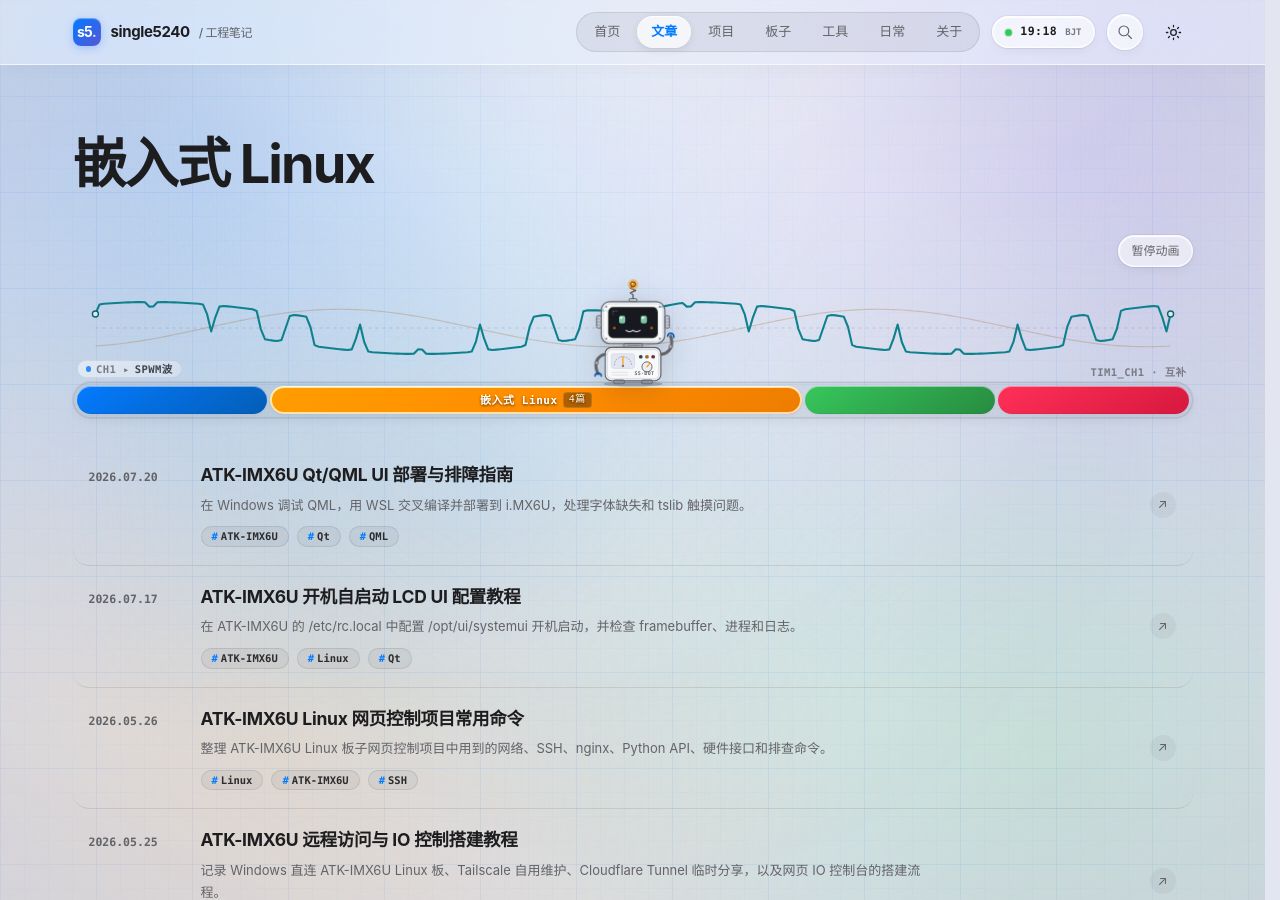
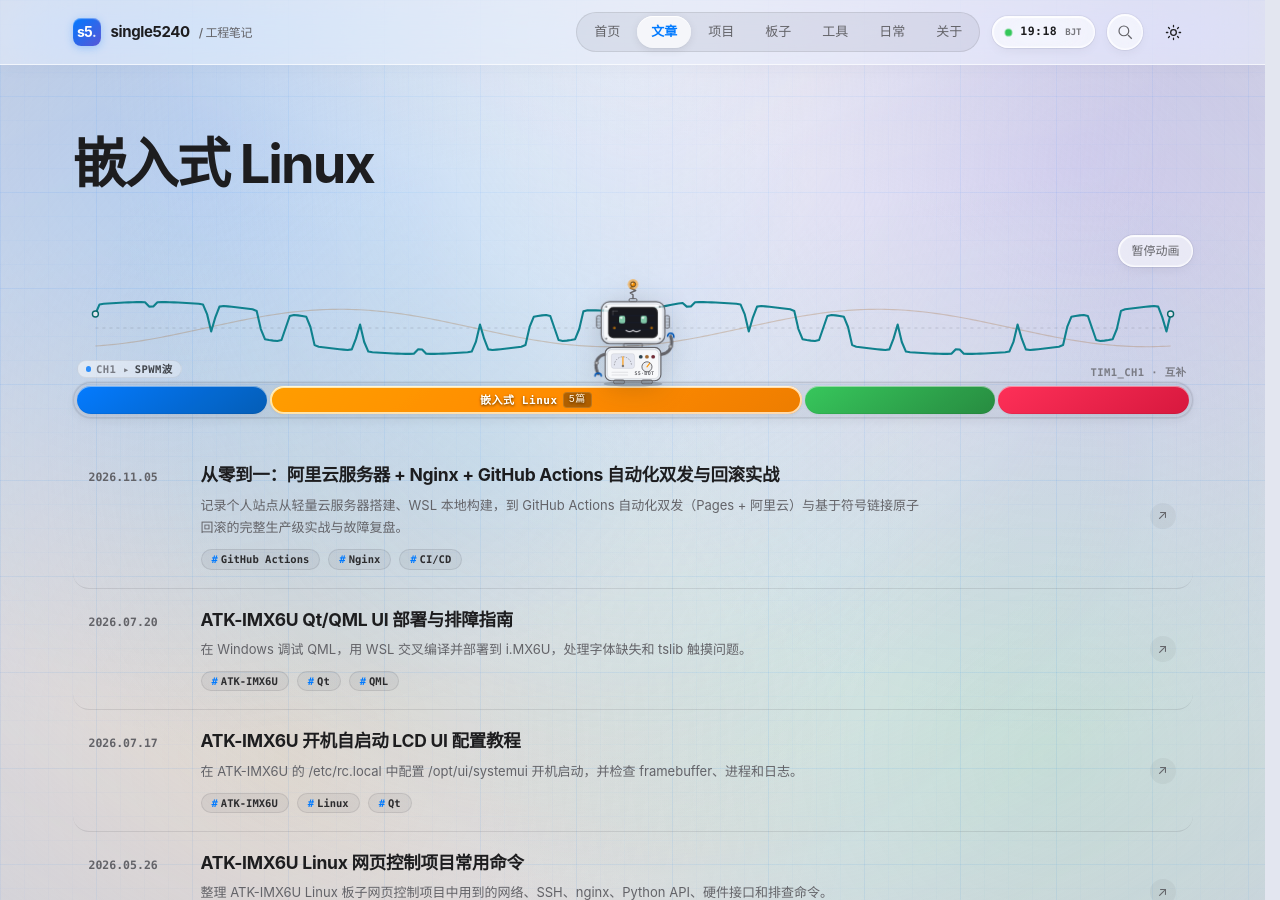
Before and after one commit to single5240/single5240.github.io, a Jekyll site: the page built from topics/linux.html, in a window 1280 px wide and 900 px high. Built offline with Jekyll 4.4.1, drawn with Linux system fonts in a browser that asks for light colours; part of the change alters nothing that is shown.

Commit message:
feat(articles): 新增《从零到一：阿里云服务器 + Nginx + GitHub Actions 自动化双发与回滚实战》

````diff
--- /dev/null
+++ b/_articles/aliyun-nginx-github-actions-dual-deploy.md
@@ -0,0 +1,592 @@
+---
+layout: article
+title: "从零到一：阿里云服务器 + Nginx + GitHub Actions 自动化双发与回滚实战"
+description: "记录个人站点从轻量云服务器搭建、WSL 本地构建，到 GitHub Actions 自动化双发（Pages + 阿里云）与基于符号链接原子回滚的完整生产级实战与故障复盘。"
+date: 2026-11-05
+category: 嵌入式 Linux
+tags:
+  - GitHub Actions
+  - Nginx
+  - CI/CD
+  - 云服务器
+  - Ubuntu
+---
+
+搭建个人技术站点时，GitHub Pages 提供了极低成本且免运维的静态托管服务，但它存在公网访问延迟受限、无法灵活配置反向代理以及难以演进后端能力的局限。为了兼顾高可用与自主可控，最理想的架构是将站点**同时双发**至 GitHub Pages 与自建云服务器。
+
+本文记录了一套生产级个人站点部署架构的演进全过程：从一台全新的 Ubuntu 云服务器选型加固、Nginx 服务调优，到借助 WSL2 进行本地编译，最终通过 GitHub Actions 打造自动化双发流水线，并基于 Linux 符号链接（Symlink）实现了**零停机原子切换**与**自动健康探测回滚**机制。
+
+---
+
+## 1. 总体架构与四层环境职责
+
+在实施自动化流水线前，必须首先厘清开发、构建、调度与生产这四套异构环境的职责边界。许多部署过程中的权限冲突与网络困惑，本质上都是因为混淆了执行环境：
+
+```text
+[本地开发终端] Windows (PowerShell / VS Code)
+   │ 编写 Markdown 源码、前端脚本与样式文件
+   ▼
+[本地编译验证] WSL2 Ubuntu (Ruby + Bundler + Node.js)
+   │ 负责本地依赖管理、Jekyll 静态编译、页面元数据与死链检查
+   ▼
+[远端持续集成] GitHub Actions Runner (云端临时 Ubuntu 容器)
+   │ 监听 main 分支推送，一次编译产物，同时向两个目标发布
+   ├───────────────────────────────┬───────────────────────────────┐
+   ▼                               ▼                               ▼
+[目标 A：托管平台]            [网络通道：SSH/SCP]          [目标 B：自建云服务器]
+GitHub Pages                 传输发布脚本与归档包            阿里云轻量应用服务器 (Ubuntu)
+                                                             │
+                                                             ├─ 专用 deploy 用户解压至 releases/
+                                                             ├─ 校验 index.html 完整性
+                                                             ├─ 原子替换 current 软链接
+                                                             └─ Nginx 提供公网 HTTP/HTTPS 服务
+```
+
+### 环境职责划分
+
+| 环境层次 | 物理载体 | 核心角色与职责 | 关键原则 |
+| :--- | :--- | :--- | :--- |
+| **工作台环境** | Windows 宿主机 | 日常编写、Git 版本管理与浏览器调试 | 不直接运行 Linux 原生构建工具链 |
+| **本地构建环境** | 电脑内 WSL2 Ubuntu | 本地依赖安装、静态编译模拟与预检 | 保证本地能 100% 复现云端构建结果 |
+| **CI 调度环境** | GitHub Actions 运行器 | 执行自动化测试、打包并充当传输跳板 | 纯无状态临时容器，凭据通过 Secrets 注入 |
+| **线上生产环境** | 阿里云云服务器 (ECS) | 托管 Nginx、存储版本目录并响应访问 | 实行最小权限原则，禁止直接使用 root 部署 |
+
+---
+
+## 2. 基础设施与云服务器初始化
+
+### 2.1 云服务器选型与系统基线
+
+对于个人静态站点及后续扩展轻量后端服务，选择一台 **2 vCPU / 2 GiB 内存 / 40 GiB 系统盘** 的轻量应用服务器完全足够。
+
+* **操作系统**：推荐选择官方纯净的 **Ubuntu 24.04 LTS x86_64** 系统镜像，避免预装过多捆绑软件，保持环境纯净；
+* **地域选择**：优先选择物理距离较近的地域（如深圳、广州或杭州），降低访问 RTT 延迟；
+* **公网带宽**：通常云厂商标注的峰值带宽（如 200 Mbps）为瞬时共享带宽上限，实际使用中按流量包计费或受 QoS 限速，静态资源需做好 Gzip 压缩以节省带宽。
+
+### 2.2 系统加固与包管理器维护
+
+通过网页控制台或本地终端以默认管理员用户（`admin` 或 `ubuntu`）登录后，首先更新系统索引与安全补丁：
+
+```bash
+# 1. 刷新软件源索引
+sudo apt update
+
+# 2. 升级已安装软件包
+sudo apt upgrade -y
+```
+
+> [!IMPORTANT]
+> **升级 OpenSSH 时的配置保留提示**
+> 当系统升级到 OpenSSH 相关包时，终端可能会弹出 `/etc/ssh/sshd_config` 配置冲突提示。务必选择 **`keep the local version currently installed`（保留本地当前版本）**，防止云厂商预设的密钥登录配置被覆盖导致 SSH 离线失联。
+
+升级完成后若涉及核心库变更，执行重启以刷新内核及服务：
+
+```bash
+sudo reboot
+```
+
+### 2.3 安装并启动 Nginx
+
+```bash
+# 安装 Nginx
+sudo apt install -y nginx
+
+# 设置开机自启并立即启动
+sudo systemctl enable --now nginx
+
+# 验证本地回环连通性
+curl -I http://127.0.0.1
+```
+
+在云控制台的安全组/防火墙规则中，确保已放行 **TCP 80（HTTP）** 与 **TCP 443（HTTPS）** 入站端口。此时在浏览器访问服务器公网 IP，若看到 `Welcome to nginx!` 页面，说明外部网络链路正常打通。
+
+---
+
+## 3. 本地构建与手动部署验证
+
+在把一切交给 CI 自动化之前，必须先在本地完整演练一次“编译-打包-传输-发布”的手动闭环，以便建立直观的排错基准。
+
+### 3.1 WSL2 环境中的静态网站构建
+
+Windows 上的源码目录（例如 `E:\mydata\work\code\blog`）在 WSL2 中自动挂载于 `/mnt/e/mydata/work/code/blog`。进入 WSL2 终端执行：
+
+```bash
+# 1. 检查 Ruby 与 Bundler 依赖
+bundle check || bundle install
+
+# 2. 严格模式构建静态网页
+bundle exec jekyll build --strict_front_matter
+
+# 3. 运行本地预检脚本（校验元数据、死链、Sitemap 等）
+node scripts/check-site.mjs
+```
+
+此时生成的静态文件均存放在 `_site/` 目录下。
+
+### 3.2 规范归档打包
+
+打包静态资源时，需要特别注意压缩路径的层级结构，必须直接打包目录内部文件，而非外层包裹目录：
+
+```bash
+# -C _site . 表示切入 _site 目录打包其内部所有文件（含隐藏文件）
+tar -czf /tmp/personal-site.tar.gz -C _site .
+```
+
+*如果打包命令错误写成了 `tar -czf site.tar.gz _site`，解压到服务器后将多出一层 `_site` 目录，导致访问根域名直接触发 404/403 错误。*
+
+### 3.3 手动部署与权限基线
+
+将压缩包上传至服务器用户家目录（如 `/home/admin/personal-site.tar.gz`），在服务器端解压并校正权限：
+
+```bash
+# 1. 备份原有站点（如存在）
+sudo tar -czf /home/admin/nginx-html-backup.tar.gz -C /var/www/html .
+
+# 2. 解压新版本至 Nginx 目录，--no-same-owner 避免还原打包机的 UID/GID
+sudo tar -xzf /home/admin/personal-site.tar.gz -C /var/www/html --no-same-owner
+
+# 3. 设置生产级权限掩码：目录 755，文件 644
+sudo chmod -R u=rwX,go=rX /var/www/html
+```
+
+> [!TIP]
+> **为什么拒绝 `chmod -R 777`？**
+> `u=rwX,go=rX` 中大写的 `X` 具有特殊含义：它只给**目录**（以及原本就具备可执行属性的文件）赋予 `+x`（进入目录的执行权限），而不会把普通的 HTML、CSS、JS 等静态文件变成 `777` 可执行文件。这既保障了 Nginx worker 进程有权限读取并遍历目录，又恪守了文件系统的安全防线。
+
+---
+
+## 4. 生产级自动化发布：GitHub Actions 与安全加固
+
+手动上传虽然可行，但存在操作繁琐、易遗漏校验、缺乏审计记录等痛点。我们需要将整个过程交由 GitHub Actions 驱动。
+
+### 4.1 最小权限原则：创建专用 `deploy` 用户
+
+自动化部署属于非交互式脚本操作，**坚决不能直接使用 `root` 或拥有无密码 `sudo` 权限的日常管理账号进行 SSH 登录**。
+
+在云服务器上创建专用的系统部署账号：
+
+```bash
+# 创建禁用密码登录的 deploy 用户
+sudo adduser --disabled-password --gecos "" deploy
+
+# 创建专属部署根目录并移交属主
+sudo mkdir -p /var/www/personal-site
+sudo chown -R deploy:deploy /var/www/personal-site
+```
+
+该用户无 `sudo` 权限，其工作空间完全隔离在 `/var/www/personal-site` 之内，即使 CI 密钥发生意外泄露，攻击者也无法通过该账号接管操作系统。
+
+### 4.2 部署密钥生成与严格互信配置
+
+#### 步骤一：本地生成专属 Ed25519 密钥对
+
+在本地 WSL2 终端中生成专用于 GitHub Actions 的密钥对，严禁设置私钥密码（保证非交互式运行）：
+
+```bash
+ssh-keygen -t ed25519 -C "github-actions-deploy" -f ~/.ssh/github-actions-deploy -N ""
+```
+
+#### 步骤二：向云服务器安装公钥并限制能力
+
+登录云服务器，为 `deploy` 用户部署公钥：
+
+```bash
+# 创建并限制 .ssh 目录权限
+sudo install -d -m 700 -o deploy -g deploy /home/deploy/.ssh
+
+# 追加公钥内容，并在行首加上 restrict 限制标记
+sudo tee -a /home/deploy/.ssh/authorized_keys > /dev/null <<'EOF'
+restrict ssh-ed25519 AAAA...你的公钥内容... github-actions-deploy
+EOF
+
+# 固化权限（OpenSSH 强制要求）
+sudo chown deploy:deploy /home/deploy/.ssh/authorized_keys
+sudo chmod 600 /home/deploy/.ssh/authorized_keys
+```
+
+> [!NOTE]
+> `authorized_keys` 中的 `restrict` 关键字可以在不破坏 SCP 文件传输的前提下，强制禁用该密钥的 PTY 终端分配、端口转发（Port Forwarding）、X11 转发和 Agent 转发能力，将攻击面压缩到极小范围。
+
+#### 步骤三：双向身份确认（Known Hosts）
+
+SSH 登录不仅需要服务器验证客户端身份，**客户端也必须验证服务器的主机指纹**，以防范中间人劫持（MITM）：
+
+```bash
+# 在云服务器上获取自身主机公钥指纹：
+sudo ssh-keygen -lf /etc/ssh/ssh_host_ed25519_key.pub
+# 输出示例：SHA256:NeUY3NUsk2sfCTCbxGXOSFgu5GPAysIxHkPcyLkoZSE
+
+# 在本地 WSL2 中测试连接并核对指纹无误后写入 known_hosts：
+ssh -i ~/.ssh/github-actions-deploy deploy@<SERVER_IP> 'whoami'
+```
+
+### 4.3 配置 GitHub 仓库 Secrets
+
+在 GitHub 仓库的 **Settings → Secrets and variables → Actions** 中，配置如下四个 Repository Secrets：
+
+| Secret 键名 | 作用与格式 | 示例值 / 获取方式 |
+| :--- | :--- | :--- |
+| `ALIYUN_HOST` | 目标服务器公网 IP 或域名 | `203.0.113.10`（纯地址，不带 http 或端口） |
+| `ALIYUN_USER` | 登录所用的操作系统账号 | `deploy` |
+| `ALIYUN_SSH_KEY` | 自动化专用的 Ed25519 私钥明文 | `~/.ssh/github-actions-deploy` 完整内容（含 BEGIN/END） |
+| `ALIYUN_KNOWN_HOSTS` | 服务器主机公钥指纹记录 | `ssh-keygen -F <SERVER_IP> -f ~/.ssh/known_hosts` 输出整行 |
+
+---
+
+## 5. 零停机原子切换与自动化回滚机制
+
+传统部署往往采用直接覆盖旧文件的方式，这种做法在生产环境中存在严重缺陷：
+1. **服务毛刺**：解压新包需要数秒，在此期间外部请求可能会读取到半写入的损坏文件，甚至导致 404；
+2. **孤儿残留**：在代码库中已经删除的旧文章或旧资源，直接解压不会被自动清理，会在生产环境持续累积；
+3. **回滚困难**：一旦新版本上线后发现重大缺陷，必须重新构建或寻找旧备份解压，无法秒级恢复。
+
+为此，我们引入工业界标准的**基于符号链接（Symlink）的原子发布架构**。
+
+### 5.1 版本目录拓扑设计
+
+```text
+/var/www/personal-site/
+├── current -> releases/abc1234-890123-1/    <--- 稳定入口（符号链接）
+│
+└── releases/                               <--- 历史版本隔离目录
+    ├── initial/                            <--- 手工备份基线
+    ├── abc1234-890123-1/                   <--- 正在运行的版本 (Git Commit + Run ID)
+    └── def5678-890456-1/                   <--- 上一个稳定版本（待命回滚）
+```
+
+Nginx 的静态站点根目录始终配置为固定的 `/var/www/personal-site/current`，它本身是一个软链接。**发布新版本时，只需在后台创建新版本目录，验证完毕后通过 Linux 系统调用瞬间将 `current` 重定向到新版本。**
+
+### 5.2 Nginx 根目录适配与平滑加载
+
+修改 `/etc/nginx/sites-available/default`（修改前务必先备份）：
+
+```nginx
+server {
+    listen 80 default_server;
+    listen [::]:80 default_server;
+
+    # 关键：将 root 指向符号链接 current
+    root /var/www/personal-site/current;
+    index index.html index.htm;
+
+    server_name _;
+
+    location / {
+        try_files $uri $uri/ =404;
+    }
+}
+```
+
+测试并重载 Nginx（本次重载后，今后版本更新只需切换软链接，无需再触动 Nginx）：
+
+```bash
+sudo nginx -t && sudo systemctl reload nginx
+```
+
+### 5.3 生产级部署与双向校验脚本设计
+
+在仓库中新增部署核心脚本 `scripts/deploy-static-site.sh`。GitHub Actions 在远端通过 SSH 管道将脚本注入目标服务器执行：
+
+```bash
+#!/usr/bin/env bash
+set -euo pipefail
+
+# 1. 约束版本标识格式（Commit SHA - Run ID - Run Attempt）
+RELEASE_ID="${1:?Missing release_id}"
+SITE_ROOT="/var/www/personal-site"
+RELEASES_DIR="${SITE_ROOT}/releases"
+CURRENT_LINK="${SITE_ROOT}/current"
+NEW_RELEASE="${RELEASES_DIR}/${RELEASE_ID}"
+ARCHIVE_PATH="${HOME}/site-${RELEASE_ID}.tar.gz"
+
+umask 022
+
+# 2. 检查前置软链接是否有效，记录回滚目标
+if [ ! -L "${CURRENT_LINK}" ]; then
+    echo "Error: ${CURRENT_LINK} is not a valid symlink!" >&2
+    exit 1
+fi
+PREVIOUS_TARGET="$(readlink "${CURRENT_LINK}")"
+
+# 3. 错误捕获：任何步骤异常立即触发自动回滚
+rollback() {
+    local exit_code=$?
+    if [ ${exit_code} -ne 0 ]; then
+        echo "Deployment failed! Initiating rollback to ${PREVIOUS_TARGET}..." >&2
+        ln -sfn "${PREVIOUS_TARGET}" "${CURRENT_LINK}"
+        echo "Previous version successfully restored." >&2
+    fi
+    rm -f "${ARCHIVE_PATH}"
+    exit ${exit_code}
+}
+trap rollback EXIT INT TERM
+
+# 4. 创建隔离的新版本目录并解压
+mkdir -p "${NEW_RELEASE}"
+tar -xzf "${ARCHIVE_PATH}" -C "${NEW_RELEASE}" --no-same-owner
+
+# 5. 校验新目录首页有效性并固化权限
+test -s "${NEW_RELEASE}/index.html"
+chmod -R u=rwX,go=rX "${NEW_RELEASE}"
+
+# 6. 【核心动作】原子切换软链接 (通过 ln + mv -Tf 实现不可分割的替换)
+TEMP_LINK="${SITE_ROOT}/.link-${RELEASE_ID}"
+ln -s "releases/${RELEASE_ID}" "${TEMP_LINK}"
+mv -Tf "${TEMP_LINK}" "${CURRENT_LINK}"
+
+# 7. 【双向深度校验】从本机 HTTP 端口拉取页面，字节级对比新版本首页
+PROBE_FILE="$(mktemp)"
+curl -fsS --retry 3 --retry-connrefused "http://127.0.0.1/" -o "${PROBE_FILE}"
+
+if ! cmp --silent "${PROBE_FILE}" "${NEW_RELEASE}/index.html"; then
+    echo "Verification error: HTTP response does not match newly deployed index.html!" >&2
+    rm -f "${PROBE_FILE}"
+    exit 1
+fi
+rm -f "${PROBE_FILE}"
+
+# 8. 成功完成，解除 trap 保护
+trap - EXIT INT TERM
+rm -f "${ARCHIVE_PATH}"
+echo "Release ${RELEASE_ID} deployed and verified successfully."
+```
+
+> [!TIP]
+> **为什么要用 `cmp` 进行字节比对，而不是仅检查 `HTTP 200`？**
+> 在复杂的生产环境中，仅检查 `HTTP 200` 极具欺骗性。如果 Nginx 内存中的配置未更新、或者根路径误指到了旧目录，HTTP 响应同样会返回 `200 OK`，但这属于典型的**假死/假成功（Phantom Success）**。通过将本地 `curl` 抓取的实时网页与本次打包的 `index.html` 逐字节比对（`cmp --silent`），能够确保 Nginx 当前输出的内容绝对来自于本次最新构建！
+
+### 5.4 换行符陷阱：`.gitattributes` 的必要性
+
+Windows 开发者在本地 Git 提交 Shell 脚本时，默认可能会被 Git 的 `core.autocrlf` 转换为 `CRLF`（Windows 回车换行）。当远端 Linux 执行带有 `\r` 的 Bash 脚本时，会直接抛出语法崩溃：
+
+```text
+syntax error near unexpected token $'{\r'
+```
+
+为了从工程规范上根除此隐患，必须在仓库根目录添加 `.gitattributes`：
+
+```gitattributes
+scripts/deploy-static-site.sh text eol=lf
+```
+
+这确保无论在任何操作系统上检出，该脚本的行尾都严格保持 `LF`。
+
+---
+
+## 6. GitHub Actions 双发流水线编排
+
+在 `.github/workflows/site-quality.yml` 中编排构建与发布任务。关键原则是：**同一份构建产物进行一次编译和校验，产物打包后分别投递给 GitHub Pages 与自建服务器，避免重复编译产生的哈希不一致。**
+
+```yaml
+name: Site Quality and Dual Deploy
+
+on:
+  push:
+    branches: [main]
+  workflow_dispatch:
+
+concurrency:
+  group: pages-${{ github.ref }}
+  cancel-in-progress: false
+
+jobs:
+  build-and-check:
+    runs-on: ubuntu-latest
+    steps:
+      - name: Checkout repository
+        uses: actions/checkout@v4
+
+      - name: Setup Ruby
+        uses: ruby/setup-ruby@v1
+        with:
+          ruby-version: '3.3'
+          bundler-cache: true
+
+      - name: Setup Node.js
+        uses: actions/setup-node@v4
+        with:
+          node-version: '20'
+
+      - name: Build Jekyll site
+        run: bundle exec jekyll build --strict_front_matter
+
+      - name: Verify site integrity
+        run: node scripts/check-site.mjs
+
+      # 规范打包网页归档，供后续两个部署任务复用
+      - name: Package website artifact
+        run: tar -czf /tmp/site-dist.tar.gz -C _site .
+
+      - name: Upload artifact for Aliyun
+        uses: actions/upload-artifact@v4
+        with:
+          name: aliyun-site-artifact
+          path: /tmp/site-dist.tar.gz
+          retention-days: 1
+
+      - name: Upload artifact for GitHub Pages
+        uses: actions/upload-pages-artifact@v3
+        with:
+          path: _site
+
+  # 任务 1：发布至 GitHub Pages
+  deploy-github-pages:
+    needs: build-and-check
+    runs-on: ubuntu-latest
+    permissions:
+      pages: write
+      id-token: write
+    environment:
+      name: github-pages
+      url: ${{ steps.deployment.outputs.page_url }}
+    steps:
+      - name: Deploy to GitHub Pages
+        id: deployment
+        uses: actions/deploy-pages@v4
+
+  # 任务 2：发布至阿里云生产服务器
+  deploy-aliyun:
+    needs: build-and-check
+    runs-on: ubuntu-latest
+    timeout-minutes: 10
+    env:
+      ALIYUN_HOST: ${{ secrets.ALIYUN_HOST }}
+      ALIYUN_USER: ${{ secrets.ALIYUN_USER }}
+      ALIYUN_SSH_KEY: ${{ secrets.ALIYUN_SSH_KEY }}
+      ALIYUN_KNOWN_HOSTS: ${{ secrets.ALIYUN_KNOWN_HOSTS }}
+    steps:
+      - name: Checkout repository for scripts
+        uses: actions/checkout@v4
+
+      - name: Download compiled artifact
+        uses: actions/download-artifact@v4
+        with:
+          name: aliyun-site-artifact
+          path: /tmp
+
+      - name: Configure secure SSH environment
+        run: |
+          mkdir -p ~/.ssh
+          chmod 700 ~/.ssh
+          echo "$ALIYUN_SSH_KEY" > ~/.ssh/id_deploy
+          chmod 600 ~/.ssh/id_deploy
+          echo "$ALIYUN_KNOWN_HOSTS" > ~/.ssh/known_hosts
+          chmod 644 ~/.ssh/known_hosts
+
+      - name: Deliver artifact and trigger atomic switch
+        run: |
+          RELEASE_ID="${GITHUB_SHA}-${GITHUB_RUN_ID}-${GITHUB_RUN_ATTEMPT}"
+
+          # 1. 安全传输静态归档
+          scp -i ~/.ssh/id_deploy -o IdentitiesOnly=yes \
+            /tmp/site-dist.tar.gz \
+            "${ALIYUN_USER}@${ALIYUN_HOST}:~/site-${RELEASE_ID}.tar.gz"
+
+          # 2. 管道式远端执行部署与比对验证
+          ssh -i ~/.ssh/id_deploy -o IdentitiesOnly=yes \
+            "${ALIYUN_USER}@${ALIYUN_HOST}" \
+            "bash -s -- '${RELEASE_ID}'" < scripts/deploy-static-site.sh
+
+      - name: Cleanup credentials
+        if: always()
+        run: rm -rf ~/.ssh/id_deploy
+```
+
+---
+
+## 7. 真实生产故障复盘：从“假成功”到真闭环
+
+在流水线首次实战运行时，遇到了一个极其典型、极具启发性的生产故障。
+
+### 7.1 故障现象
+
+GitHub Actions 执行时，`build-and-check` 与 `deploy-github-pages` 全部呈现绿色通过；但在 `deploy-aliyun` 任务中，流水线在最后一步突然报错红灯：
+
+```text
+Verification failed; restoring the previous website
+Previous website restored
+Process completed with exit code 1
+```
+
+与此同时，外部浏览器访问自建服务器依然一切正常，页面并未宕机。
+
+### 7.2 根因排查链路
+
+根据日志信息，部署脚本触发了第 8 节的自动回滚逻辑。登录服务器进行诊断：
+
+1. 检查软链接状态：`readlink /var/www/personal-site/current` 准确指回了上一个版本 `releases/initial`，证明**自动回滚机制完全生效**；
+2. 检查新产物：`releases/` 下新版本的 `index.html` 确实存在且内容完整；
+3. 检查 Nginx 配置文件：`/etc/nginx/sites-available/default` 中的 `root` 确实已经被改为了 `/var/www/personal-site/current`；
+4. **定位关键死穴**：查看 Nginx 运行进程的启停时间戳：
+   ```bash
+   ps -eo pid,lstart,cmd | grep nginx
+   ```
+   发现当前正在运行的 Nginx Worker 进程启动时间为 `22:58`，而修改配置文件的写入时间是 `23:34`！
+
+**真相大白**：之前在服务器上修改了 Nginx 配置文件后，执行了 `nginx -t` 测试成功，**但遗漏了 `systemctl reload nginx` 命令！**
+
+因此，Nginx Worker 进程依然在内存中沿用旧的 `/var/www/html` 配置提供服务。当部署脚本通过 `curl http://127.0.0.1/` 探测首页并与新版本比对时，Nginx 返回的始终是旧站的内容，触发了 `cmp` 字节校验失败。
+
+这也雄辩地证明了：**简单的 HTTP 200 探测只能发现服务死活，无法发现内容陈旧；深入到字节级哈希或内容比对，才能彻底杜绝假发布。**
+
+### 7.3 修复验证
+
+在服务器上以管理员身份执行真正的平滑重载：
+
+```bash
+sudo systemctl reload nginx
+```
+
+随后在 GitHub Actions 中点击 **Re-run failed jobs**，流水线耗时 24 秒全部变绿。此时比对本地打包产物与线上实时输出：
+
+```bash
+# 获取线上公网首页哈希与本地产物哈希对比
+curl -s http://<SERVER_IP>/ | sha256sum
+sha256sum _site/index.html
+```
+
+两份 SHA-256 摘要完全一致，站点正式实现自动化闭环！
+
+---
+
+## 8. 日常运维规范与应急手册
+
+### 8.1 开发者日常心智负担归零
+
+随着双发自动化流水线落地，日常运维复杂度大幅下降：
+
+```bash
+# 日常发布三部曲：
+git add .
+git commit -m "docs: 增加新技术专栏文章"
+git push origin main
+```
+
+推送后只需观察 GitHub 仓库的 Actions 图标变绿，GitHub Pages 与阿里云两处节点即在 1 分钟内完成全自动同步。
+
+### 8.2 紧急手动回滚命令速查
+
+如果在极端异常情况下（如新提交的文章存在逻辑漏洞但通过了编译），需要手工将云服务器紧急回滚到历史版本：
+
+```bash
+# 登录服务器，查看历史保留版本
+ls -lt /var/www/personal-site/releases
+
+# 确认上一可用版本的完整性后，执行原子重置
+sudo -u deploy ln -sfn releases/<指定历史版本号> /var/www/personal-site/current
+
+# 验证当前生效版本
+readlink /var/www/personal-site/current
+```
+
+无需重启 Nginx，公网访问即刻秒级切换回历史版本。
+
+---
+
+## 9. 总结与工程启示
+
+从最基础的手工 `tar` 打包上传，演进到具备双发与回滚能力的 CI/CD 流水线，这套架构落地带来了几条通用的工程启示：
+
+1. **环境认知是运维的第一前提**：分清代码在何处编译、在何处调度、在何处运行，是规避权限与网络混乱的根本；
+2. **永远不要信任单一的状态码**：监控与探针中，“返回 200”不代表“业务正确”，结合内容摘要的比对才是防御假死发布的利器；
+3. **把基础设施沉淀为规范**：通过最小权限账号、`restrict` 标记与 LF 换行符约束，在系统层消灭由于人为失误导致的非预期故障。
--- a/_data/topics.yml
+++ b/_data/topics.yml
@@ -25,6 +25,7 @@
     - atk-imx6u-systemui-autostart
     - linux-basic-commands-atk-imx6u
     - atk-imx6u-remote-io-control
+    - aliyun-nginx-github-actions-dual-deploy
 - id: qt
   title: Qt / QML
   description: 声明式界面、C++ 集成与设备端部署。
````
